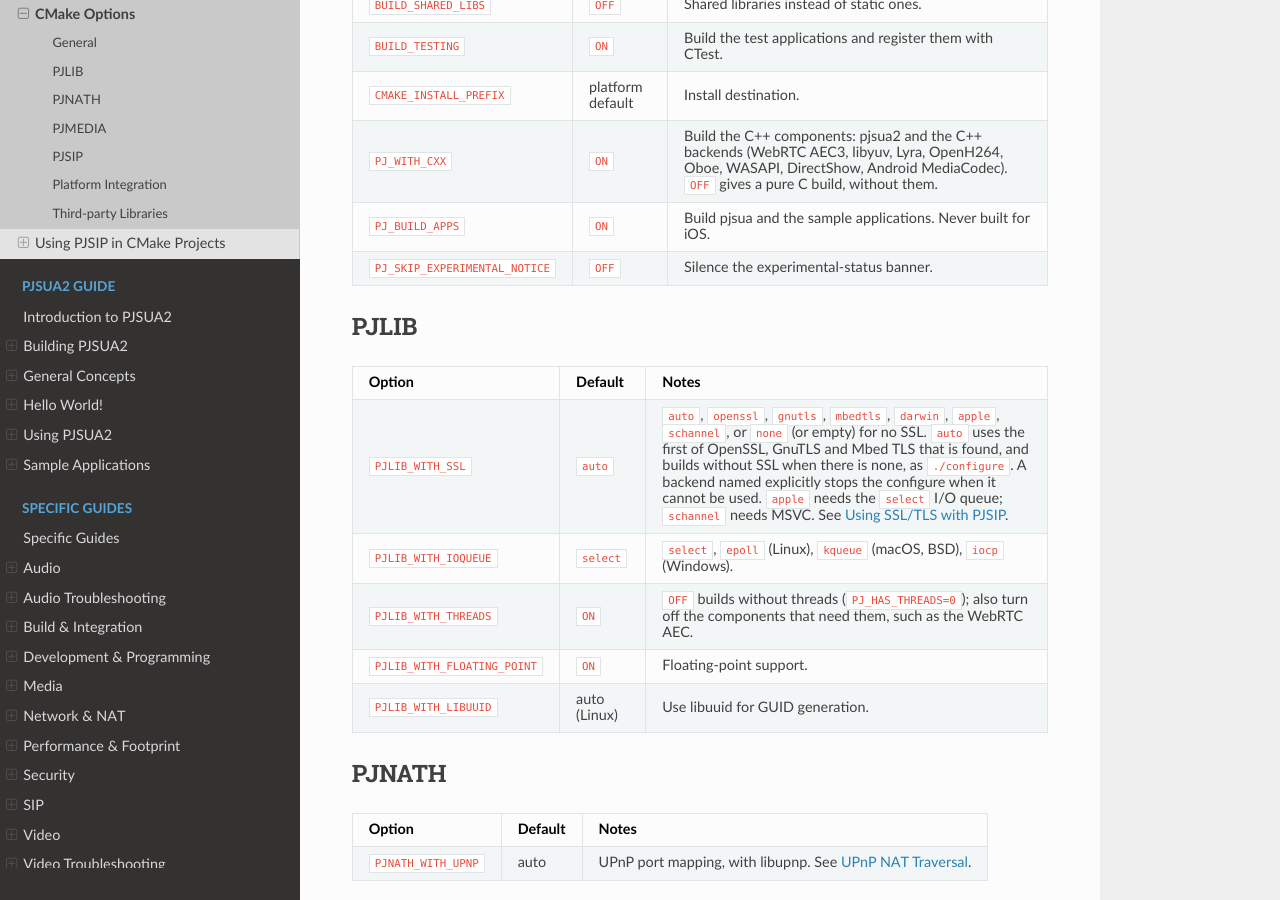
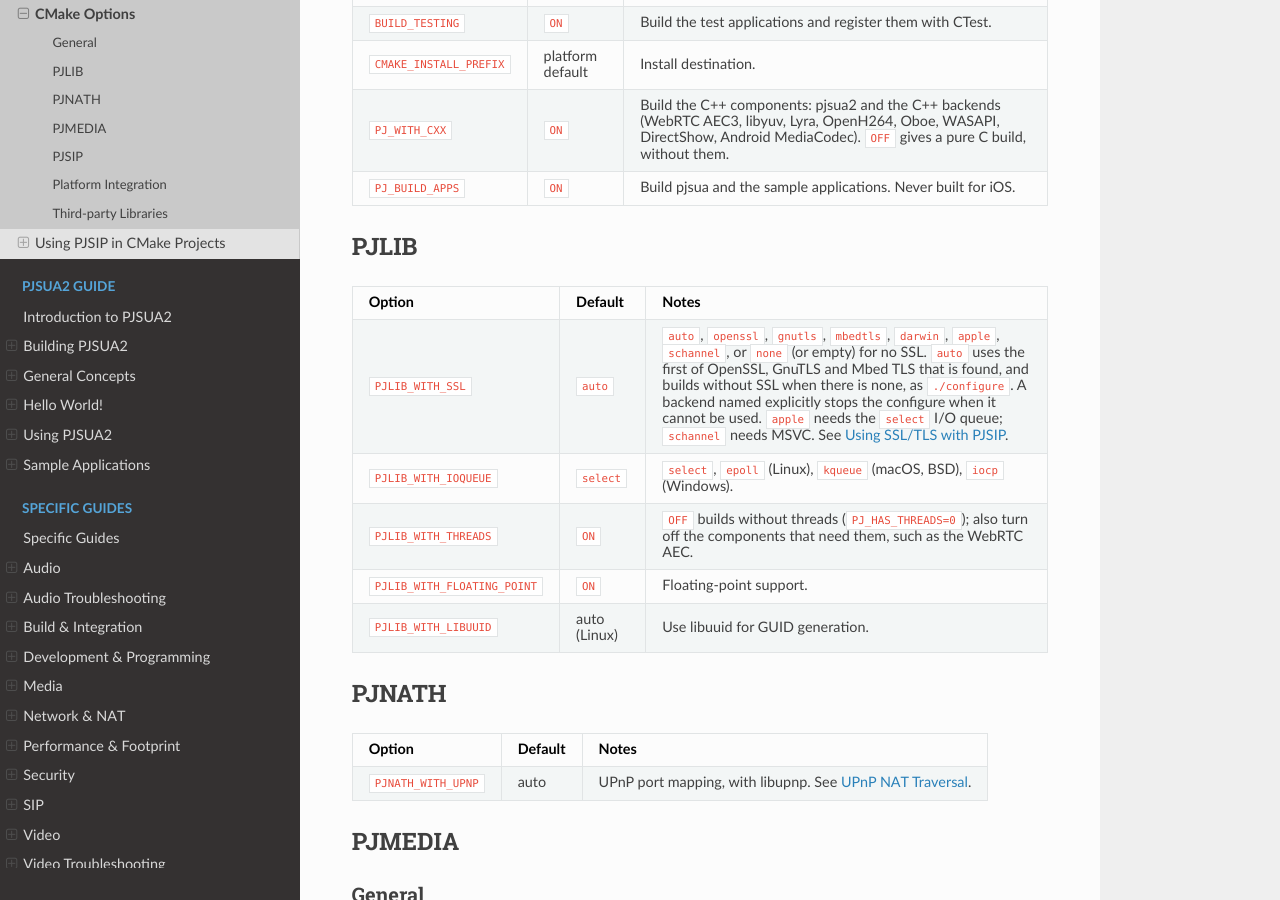
Before and after one commit to pjsip/pjproject_docs, a Sphinx documentation site: the page built from docs/source/get-started/cmake/options.rst, in a window 1280 px wide and 900 px high, scrolled down 810 px. Built offline with Sphinx 7.4.7 and the Read the Docs theme 3.1.0, drawn with Linux system fonts in a browser that asks for light colours; the version number could not be read and is left out.

Commit message:
CMake: no longer experimental
Drop "experimental" from the Android and Mac/Linux overviews and the
Mac/Linux CMake page, and the experimental notice and its
PJ_SKIP_EXPERIMENTAL_NOTICE option from the CMake pages, following
pjproject, which no longer prints the notice.

```diff
--- a/docs/source/get-started/android/build_instructions.rst
+++ b/docs/source/get-started/android/build_instructions.rst
@@ -16,8 +16,8 @@ Android Studio.
 
 * :doc:`build_gnu` uses ``./configure-android`` and ``make``. It is the established way, and
   what the rest of this guide was written with.
-* :doc:`build_cmake` uses CMake and the NDK's CMake toolchain file. It is newer and
-  **experimental**; see :doc:`/get-started/cmake/index`.
+* :doc:`build_cmake` uses CMake and the NDK's CMake toolchain file. It is newer; see
+  :doc:`/get-started/cmake/index`.
 * :doc:`aar` packages PJSUA2 as an Android Archive (AAR) for distribution: one file an
   application adds as a dependency, with no PJSIP build of its own.
 
--- a/docs/source/get-started/cmake/build_instructions.rst
+++ b/docs/source/get-started/cmake/build_instructions.rst
@@ -38,9 +38,6 @@ Output goes to the build directory, into ``<build>/<module>/lib`` and
 
    Don't name the build directory ``build``: :source:`build/` is a source
    directory in pjproject, so its build output would mix with tracked files.
-
-Configuring prints a banner about CMake support being experimental.
-``-DPJ_SKIP_EXPERIMENTAL_NOTICE=ON`` silences it.
 
 
 Everyday Commands
--- a/docs/source/get-started/cmake/options.rst
+++ b/docs/source/get-started/cmake/options.rst
@@ -48,9 +48,6 @@ General
    * - ``PJ_BUILD_APPS``
      - ``ON``
      - Build pjsua and the sample applications. Never built for iOS.
-   * - ``PJ_SKIP_EXPERIMENTAL_NOTICE``
-     - ``OFF``
-     - Silence the experimental-status banner.
 
 
 PJLIB
--- a/docs/source/get-started/cmake/using.rst
+++ b/docs/source/get-started/cmake/using.rst
@@ -116,7 +116,6 @@ PJSIP can also be built inside another project, without installing it:
    cmake_minimum_required(VERSION 3.28)
    project(super C CXX)
 
-   set(PJ_SKIP_EXPERIMENTAL_NOTICE ON)
    set(PJMEDIA_WITH_VIDEO OFF)            # any PJSIP option
    add_subdirectory(third_party/pjproject EXCLUDE_FROM_ALL)
 
--- a/docs/source/get-started/posix/build_cmake.rst
+++ b/docs/source/get-started/posix/build_cmake.rst
@@ -6,8 +6,7 @@ is the same libraries and applications.
 
 .. note::
 
-   Supported since release 2.18. CMake support is **experimental**; see
-   :doc:`/get-started/cmake/index` for its status, and
+   Supported since release 2.18. See :doc:`/get-started/cmake/index` for its status, and
    :doc:`/get-started/cmake/build_instructions` for CMake in general.
 
 .. contents:: Table of Contents
--- a/docs/source/get-started/posix/build_instructions.rst
+++ b/docs/source/get-started/posix/build_instructions.rst
@@ -13,7 +13,7 @@ There are three ways to get PJSIP for Linux, macOS and other Unix-like systems:
 * :doc:`build_gnu` uses ``./configure`` and ``make``. It is the established way, works on every
   target listed there, including cross compilation, and is what the rest of this guide was written
   with.
-* :doc:`build_cmake` uses CMake. It is newer and **experimental**, tested on Linux and macOS; see
+* :doc:`build_cmake` uses CMake. It is newer, tested on Linux and macOS; see
   :doc:`/get-started/cmake/index`.
 * :doc:`framework` (macOS) is PJSIP prebuilt as ``PJSIP.xcframework``, for Xcode applications,
   with no PJSIP build of their own.
```
